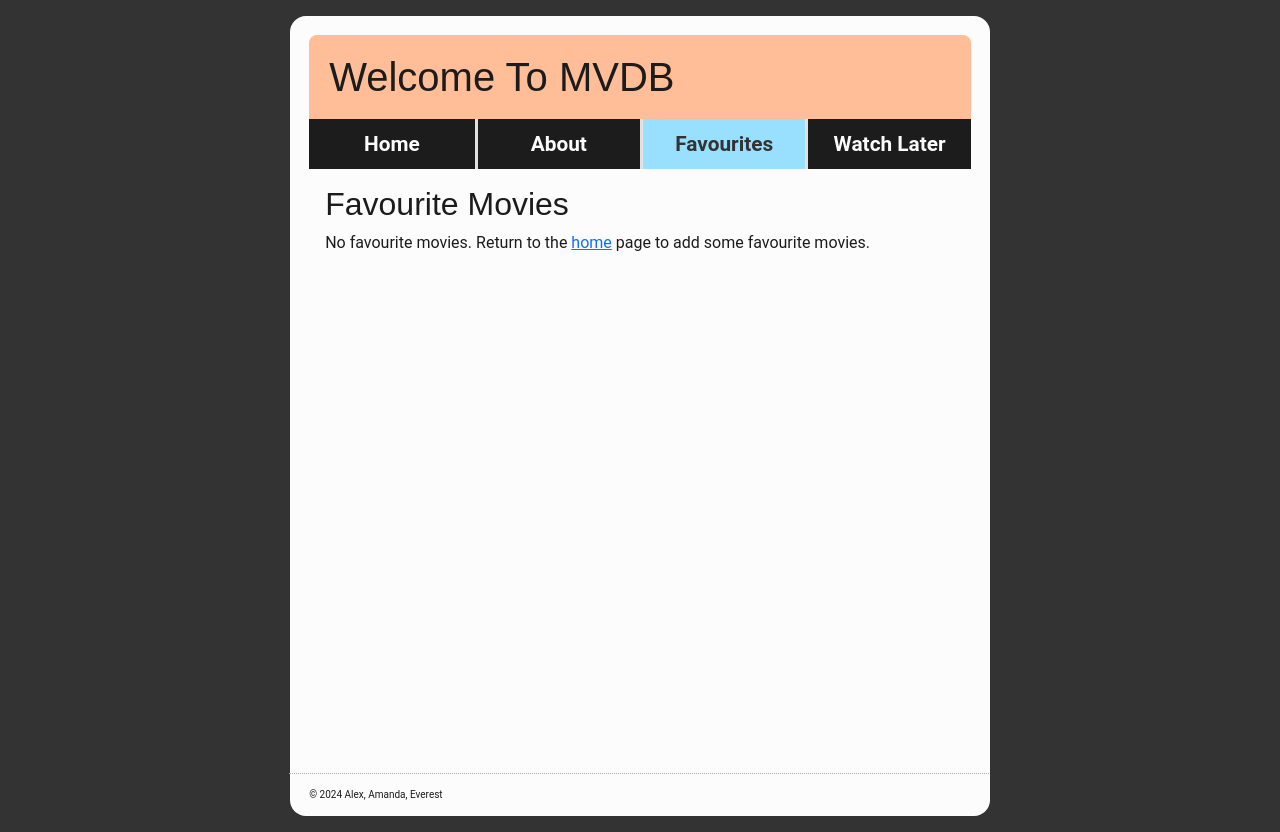
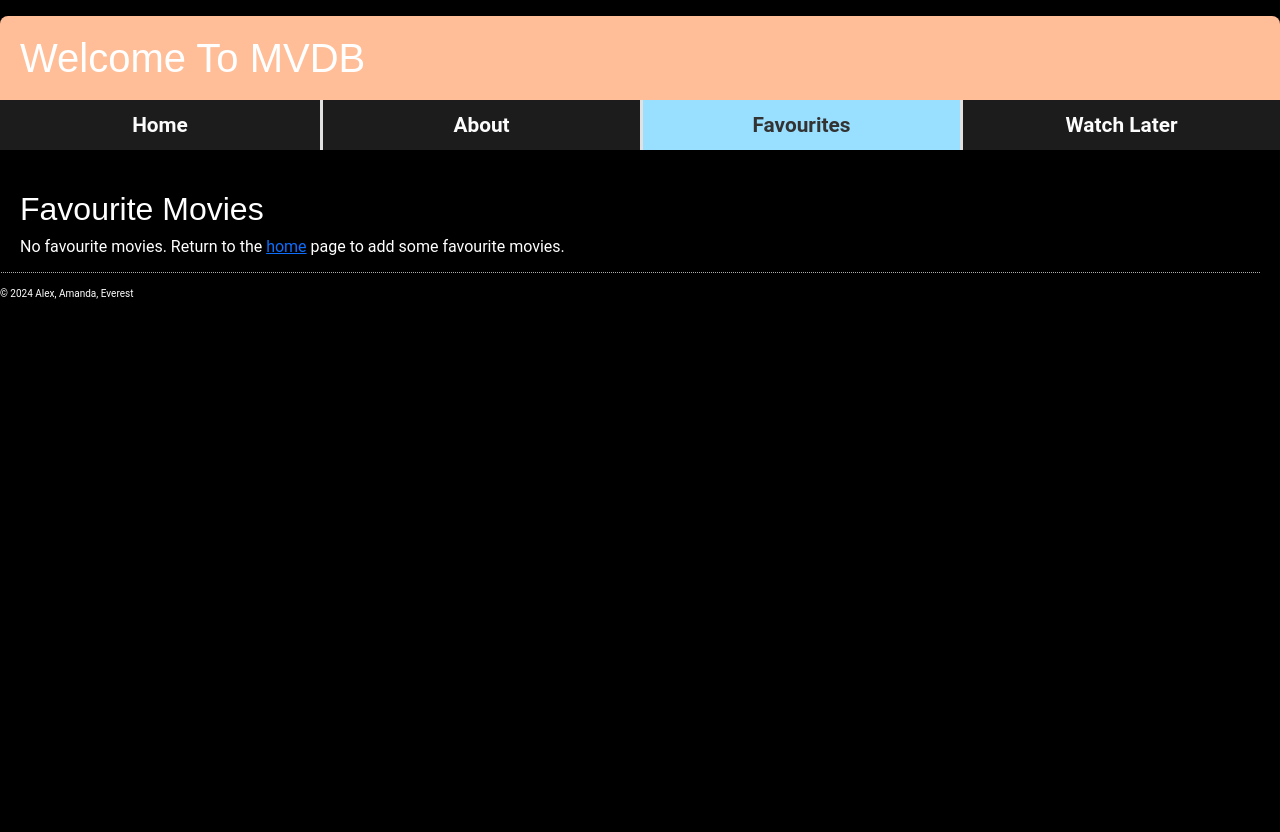
Before and after one commit to everestshi/reactp01-movieapp, a React (Vite) app: page /favs in a window 1280 px wide. After the commit the page ends 800 px from the top, so only its background shows below. Built offline with nearby package versions, Linux system fonts and the light colour scheme.

Commit message:
changed website theme to black

```diff
--- a/public/assets/styles/App.css
+++ b/public/assets/styles/App.css
@@ -1,3 +1,11 @@
+/* Custom properties */
+:root {
+  --bg-theme-color: black;
+  --text-theme-color: white;
+  --min-thumbnail-width: 250px;
+  --gradient-mask: linear-gradient(rgba(0, 0, 0) 0%, rgba(0, 0, 0, 0) 100%);
+}
+
 /* Resets */
 html {
   box-sizing: border-box;
@@ -8,19 +16,23 @@ html {
   box-sizing: inherit;
 }
 
-:root {
-  --gradient-mask: linear-gradient(
-    rgba(255, 255, 255),
-    rgba(255, 255, 255, 0.1)
-  );
+/* General Stylings */
+body {
+  margin: 0;
+  font-family: 'Roboto', sans-serif;
+  color: var(--text-theme-color);
+  background-color: var(--bg-theme-color);
+  min-width: 400px;
+  margin: 1em auto;
+  position: relative;
 }
 
-body {
-  margin: 0;
+main {
+  padding: 20px 10px;
 }
 
 img {
-  max-width: 100%;
+  width: 100%;
   height: auto;
 }
 
@@ -29,18 +41,11 @@ table {
   border-spacing: 0;
 }
 
-/* Type */
-body {
-  font-family: "Roboto", sans-serif;
-  color: #1c1c1c;
-  background-color: #333;
-}
-
 h1,
 h2,
 h3,
 h4 {
-  font-family: "Alatsi", sans-serif;
+  font-family: 'Alatsi', sans-serif;
 }
 
 h1,
@@ -55,32 +60,26 @@ p {
   line-height: 1.4;
 }
 
-main {
-  padding: 1rem;
+footer {
+  padding: 1em 1.25em;
+  border-top: 1px dotted #aeaeae;
+  position: absolute;
+  bottom: 0;
+  width: 100%;
+  margin-left: -1.25em;
 }
 
-.wrapper {
-  max-width: 700px;
-  min-height: 800px;
-  background-color: #fcfcfc;
-  margin-left: auto;
-  margin-right: auto;
-  border-radius: 1em;
-  padding: 1.2em;
-  margin: 1em auto;
-  position: relative;
+footer p {
+  margin: 0;
+  padding: 0;
+  list-style: none;
+  line-height: 1;
+  font-size: x-small;
+  display: block;
+  width: 100%;
 }
 
-.character-info {
-  border: 2px dotted darken(#e1e1e1, 30);
-  padding: 1em;
-  margin-bottom: 3em;
-}
-
-.credit-info {
-  font-size: 0.7em;
-}
-
+/* Nav bar */
 header {
   background-color: #ffbe98;
   padding: 1em 1.25em;
@@ -107,22 +106,7 @@ ul {
   line-height: 1.3;
 }
 
-.movies-grid {
-  display: grid;
-  grid-template-columns: 1fr 1fr 1fr;
-  gap: 1.25em;
-  margin-bottom: 1.25em;
-}
-
-.movie-detail-panel {
-  display: flex;
-  gap: 20px;
-}
-
-.movie-detail-panel .movie {
-  width: 800px;
-}
-
+/* Crosss-Page Component Stylings */
 .movie-thumbnail {
   display: inline-block;
   position: relative;
@@ -143,7 +127,7 @@ ul {
   font-size: 3vw;
   max-width: 30px;
   max-height: 30px;
-  color: lightgrey;
+  color: white;
 }
 
 .solid-heart {
@@ -163,7 +147,7 @@ ul {
   font-size: 3vw;
   max-width: 30px;
   max-height: 30px;
-  color: lightgrey;
+  color: white;
 }
 
 .solid-clock {
@@ -173,7 +157,7 @@ ul {
   font-size: 3vw;
   max-width: 30px;
   max-height: 30px;
-  color: orange;
+  color: rgb(255, 140, 0);
 }
 
 .heart:hover,
@@ -183,32 +167,44 @@ ul {
   max-height: 40px;
 }
 
-footer {
-  padding: 1em 1.25em;
-  border-top: 1px dotted #aeaeae;
-  position: absolute;
-  bottom: 0;
-  width: 100%;
-  margin-left: -1.25em;
+.outline-heart:hover,
+.outline-clock:hover {
+  color: rgb(64, 224, 208);
 }
 
-footer p {
-  margin: 0;
-  padding: 0;
-  list-style: none;
-  line-height: 1;
-  font-size: x-small;
-  display: block;
-  width: 100%;
+/* Home Page Styling */
+.movies-grid {
+  display: grid;
+  grid-template-columns: repeat(
+    auto-fit,
+    minmax(var(--min-thumbnail-width), 1fr)
+  );
+  gap: 20px;
+  margin-bottom: 10px;
 }
 
-.detail-page-trailer {
-  width: 100%;
-  aspect-ratio: 16 / 9;
-  --webkit-mask-image: var(--gradient-mask);
-  --moz-mask-image: var(--gradient-mask);
-  --ms-mask-image: var(--gradient-mask);
-  mask-image: var(--gradient-mask);
+.movie-card {
+  display: flex;
+  flex-direction: column;
+}
+
+.watch-trailer-btn {
+  padding-top: 10px;
+  margin-top: 10px;
+  font-size: 30px;
+  border: none;
+  margin: auto;
+  background-color: var(--bg-theme-color);
+  color: #007fff;
+
+  .circle-play-icon {
+    padding-right: 5px;
+  }
+
+  &:hover {
+    font-size: 35px;
+    font-weight: 800;
+  }
 }
 
 .movie-modal {
@@ -234,3 +230,27 @@ footer p {
     aspect-ratio: 16 / 9;
   }
 }
+
+/* Detail Page Styling */
+.movie-detail-panel {
+  display: flex;
+  gap: 20px;
+
+  .movie-thumbnail img {
+    width: var(--min-thumbnail-width);
+  }
+}
+
+.movie-detail-panel .movie {
+  width: 800px;
+  margin-bottom: 20px;
+}
+
+.detail-page-trailer {
+  width: 100%;
+  aspect-ratio: 16 / 9;
+  --webkit-mask-image: var(--gradient-mask);
+  --moz-mask-image: var(--gradient-mask);
+  --ms-mask-image: var(--gradient-mask);
+  mask-image: var(--gradient-mask);
+}
--- a/src/pages/PageHome.jsx
+++ b/src/pages/PageHome.jsx
@@ -1,5 +1,8 @@
 import { useEffect, useState } from 'react';
 import { appTitle } from '../globals/globalVariables';
+import { FontAwesomeIcon } from '@fortawesome/react-fontawesome';
+import { faCirclePlay as outlinePlay } from '@fortawesome/free-regular-svg-icons';
+import { faCirclePlay as solidPlay } from '@fortawesome/free-solid-svg-icons';
 
 import {
   fetchPopularMovies,
@@ -100,15 +103,17 @@ function PageHome() {
   const movieList = (
     <div className="movies-grid">
       {movies.map((movieObj) => (
-        <div key={movieObj.id}>
+        <div key={movieObj.id} className="movie-card">
           <MovieThumbnail movieObj={movieObj} />
           <button
+            className="watch-trailer-btn"
             onClick={async () => {
               await getTrailer(movieObj.id);
               setShowModal(true);
             }}
           >
-            Watch Trailer
+            <FontAwesomeIcon icon={outlinePlay} className="circle-play-icon" />
+            <span>Watch Trailer</span>
           </button>
         </div>
       ))}
--- a/src/routers/AppRouter.jsx
+++ b/src/routers/AppRouter.jsx
@@ -1,16 +1,16 @@
 // App Router
 
-import { BrowserRouter, Routes, Route } from "react-router-dom";
-import Header from "../components/Header";
-import Nav from "../components/Nav";
-import Footer from "../components/Footer";
-import PageHome from "../pages/PageHome";
-import PageMovieDetails from "../pages/PageMovieDetails";
-import PageAbout from "../pages/PageAbout";
-import PageFavs from "../pages/PageFavs";
-import PageWatchlist from "../pages/PageWatchlist";
-import PageNotFound from "../pages/PageNotFound";
-import { appTitle, appAuthor } from "../globals/globalVariables";
+import { BrowserRouter, Routes, Route } from 'react-router-dom';
+import Header from '../components/Header';
+import Nav from '../components/Nav';
+import Footer from '../components/Footer';
+import PageHome from '../pages/PageHome';
+import PageMovieDetails from '../pages/PageMovieDetails';
+import PageAbout from '../pages/PageAbout';
+import PageFavs from '../pages/PageFavs';
+import PageWatchlist from '../pages/PageWatchlist';
+import PageNotFound from '../pages/PageNotFound';
+import { appTitle, appAuthor } from '../globals/globalVariables';
 
 function AppRouter() {
   return (
@@ -18,17 +18,16 @@ function AppRouter() {
       <div className="wrapper">
         <Header title={appTitle} />
         <Nav />
+        <main>
           <Routes>
             <Route path="/" exact element={<PageHome />} />
-          <Route
-            path="/movie-details/:id"
-            element={<PageMovieDetails />}
-          />
+            <Route path="/movie-details/:id" element={<PageMovieDetails />} />
             <Route path="/about" element={<PageAbout />} />
             <Route path="/favs" element={<PageFavs />} />
             <Route path="/watchlist" element={<PageWatchlist />} />
             <Route path="*" element={<PageNotFound />} />
           </Routes>
+        </main>
         <Footer author={appAuthor} />
       </div>
     </BrowserRouter>
```
Lines whose indentation alone changed are shown as unchanged.
